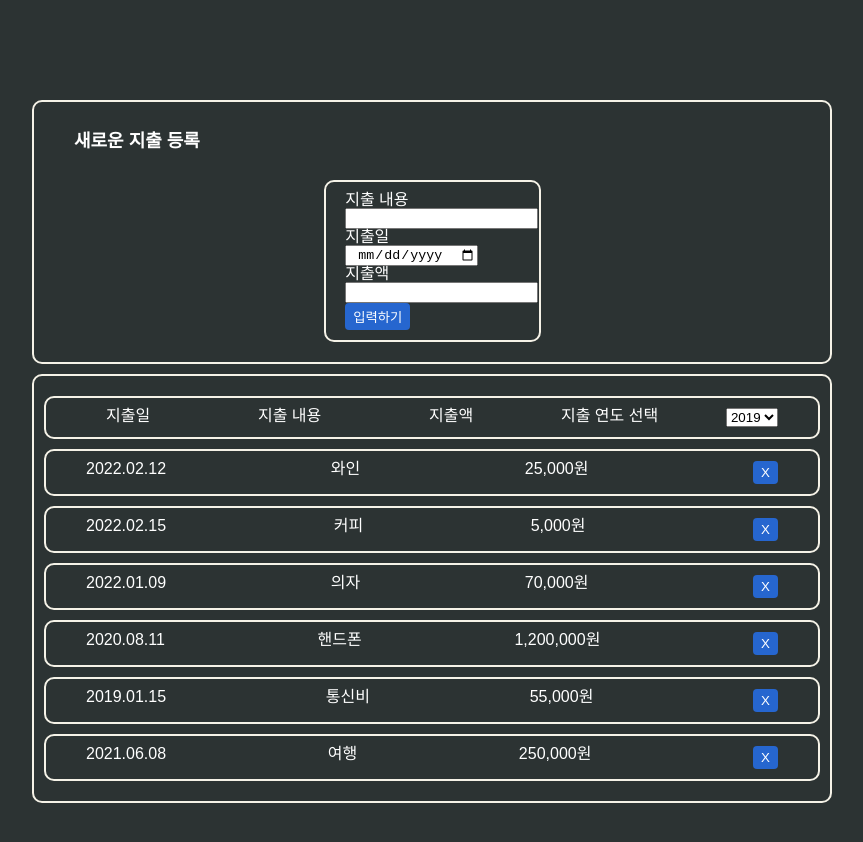
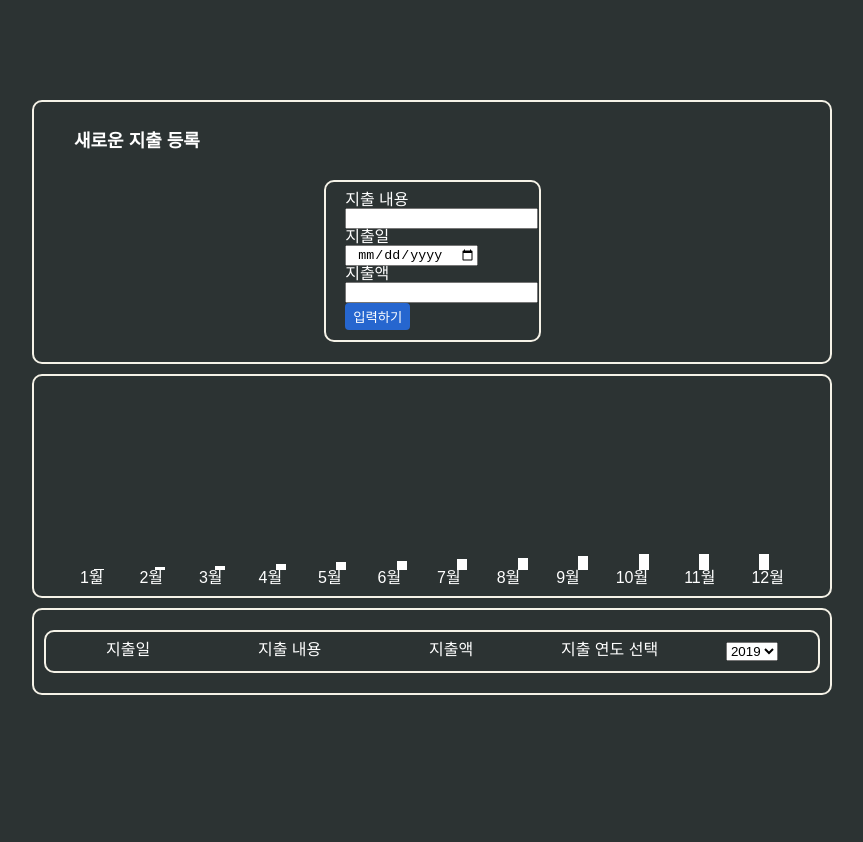
Before and after one commit to Ubermensch0608/monthly-expense-report, a React (Create React App) app: page / in a window 1280 px wide. Shown: the top 842 px of the page, without its empty margins (208-1071 px from the left). After the commit the page ends 800 px from the top, so only its background shows below. Built offline with nearby package versions, Linux system fonts and the light colour scheme.

Commit message:
Add: 월지출에 반응하는 Chart 틀 구현

```diff
--- a/src/App.tsx
+++ b/src/App.tsx
@@ -6,11 +6,11 @@ import Expenses from "./components/Expenses/ExpenseList";
 import GlobalStyle from "./GlobalStyle";
 import styled from "styled-components";
 import { MOCK_DATA } from "./utils/expense-list";
+import Chart from "./components/ExpenseRateChart/Chart";
 
 const App = () => {
   const [expenseList, setExpenseList] = useState<ExpenseDataProps[]>(MOCK_DATA);
-  const [filteredList, setFilteredList] =
-    useState<ExpenseDataProps[]>(expenseList);
+  const [filteredList, setFilteredList] = useState<ExpenseDataProps[]>([]);
 
   const saveExpenseHandler = (newExpenses: ExpenseDataProps) => {
     setExpenseList((expenseList) => [newExpenses, ...expenseList]);
@@ -29,6 +29,7 @@ const App = () => {
       <GlobalStyle />
       <Wrapper>
         <NewExpense onNewExpense={saveExpenseHandler} />
+        <Chart filteredList={filteredList} />
         <Expenses
           expenses={filteredList}
           onSelectedYear={filterExpenseHandler}
--- /dev/null
+++ b/src/components/ExpenseRateChart/Chart.tsx
@@ -0,0 +1,128 @@
+import React, { FC } from "react";
+import Card from "src/layout/Card";
+import styled from "styled-components";
+import { ExpenseDataProps } from "../NewExpense/NewExpense";
+
+const MONTH_LIST = [
+  {
+    id: "m1",
+    month: "01",
+  },
+  {
+    id: "m2",
+    month: "02",
+  },
+  {
+    id: "m3",
+    month: "03",
+  },
+  {
+    id: "m4",
+    month: "04",
+  },
+  {
+    id: "m5",
+    month: "05",
+  },
+  {
+    id: "m6",
+    month: "06",
+  },
+  {
+    id: "m7",
+    month: "07",
+  },
+  {
+    id: "m8",
+    month: "08",
+  },
+  {
+    id: "m9",
+    month: "09",
+  },
+  {
+    id: "m10",
+    month: "10",
+  },
+  {
+    id: "m11",
+    month: "11",
+  },
+  {
+    id: "m12",
+    month: "12",
+  },
+];
+
+const Chart: FC<{ filteredList: ExpenseDataProps[] }> = ({ filteredList }) => {
+  let count = 0;
+  for (let i = 0; i < filteredList.length; i++) {
+    if (filteredList[i].date.split(".")[1] === MONTH_LIST[i].month) {
+      count++;
+    }
+  }
+
+  console.log(count);
+  return (
+    <Card>
+      <ChartWrapper>
+        <ChartBars>
+          <ChartBar expenseRate="10">.</ChartBar>
+          <ChartBar expenseRate="20"></ChartBar>
+          <ChartBar expenseRate="30"></ChartBar>
+          <ChartBar expenseRate="40"></ChartBar>
+          <ChartBar expenseRate="50"></ChartBar>
+          <ChartBar expenseRate="60"></ChartBar>
+          <ChartBar expenseRate="70"></ChartBar>
+          <ChartBar expenseRate="80"></ChartBar>
+          <ChartBar expenseRate="90"></ChartBar>
+          <ChartBar expenseRate="100"></ChartBar>
+          <ChartBar expenseRate="100"></ChartBar>
+          <ChartBar expenseRate="100"></ChartBar>
+        </ChartBars>
+
+        <Month>
+          <div>1월</div>
+          <div>2월</div>
+          <div>3월</div>
+          <div>4월</div>
+          <div>5월</div>
+          <div>6월</div>
+          <div>7월</div>
+          <div>8월</div>
+          <div>9월</div>
+          <div>10월</div>
+          <div>11월</div>
+          <div>12월</div>
+        </Month>
+      </ChartWrapper>
+    </Card>
+  );
+};
+
+const ChartWrapper = styled.div`
+  display: flex;
+  flex-direction: column;
+  justify-content: flex-end;
+  height: 200px;
+  width: 100%;
+  color: #fff;
+`;
+const ChartBars = styled.div`
+  display: flex;
+  justify-content: space-evenly;
+  align-items: flex-end;
+`;
+
+const ChartBar = styled.div<{ expenseRate: string }>`
+  background-color: #fff;
+  content: "";
+  width: 10px;
+  height: ${(props) => props.expenseRate}%;
+`;
+
+const Month = styled.div`
+  display: flex;
+  justify-content: space-evenly;
+`;
+export default Chart;
```
